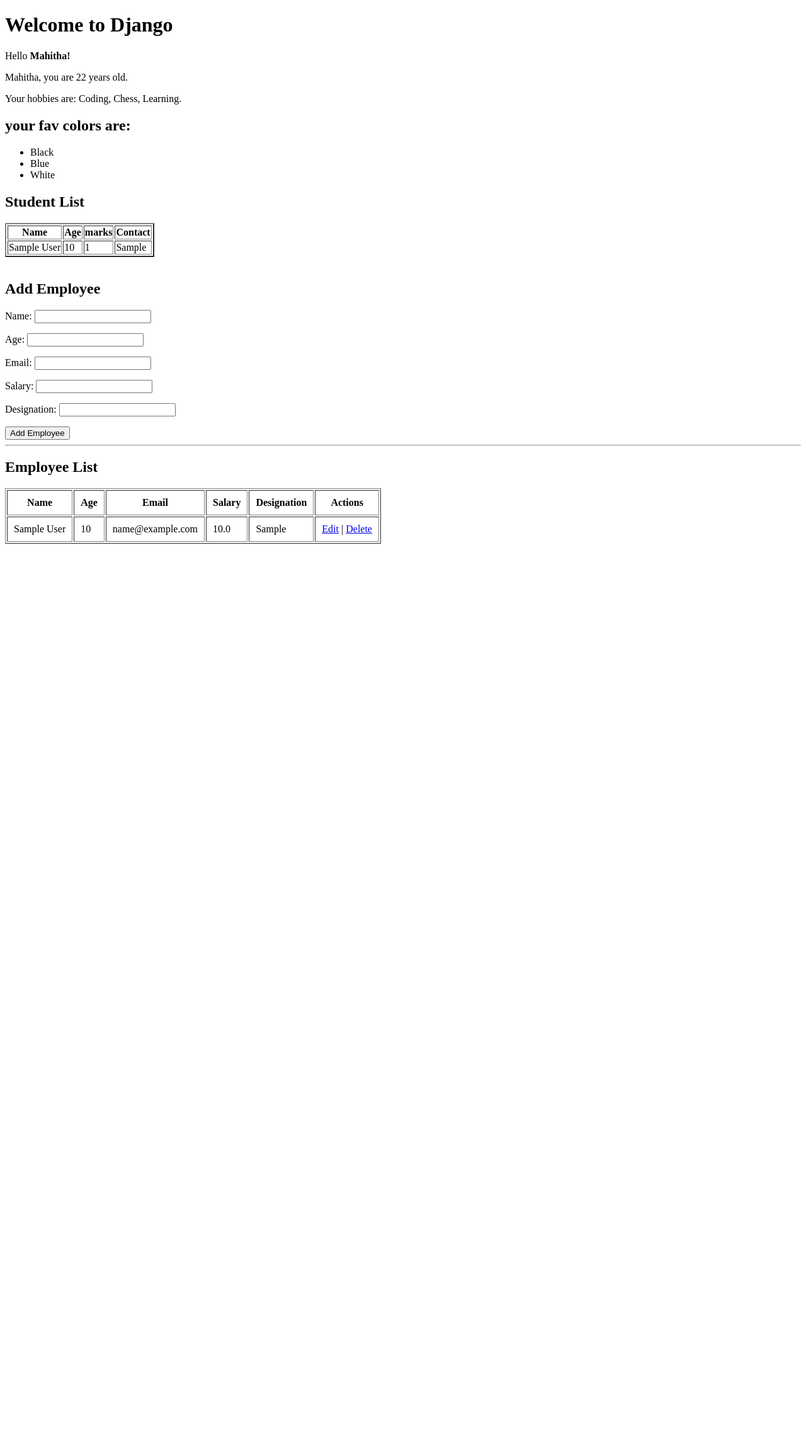
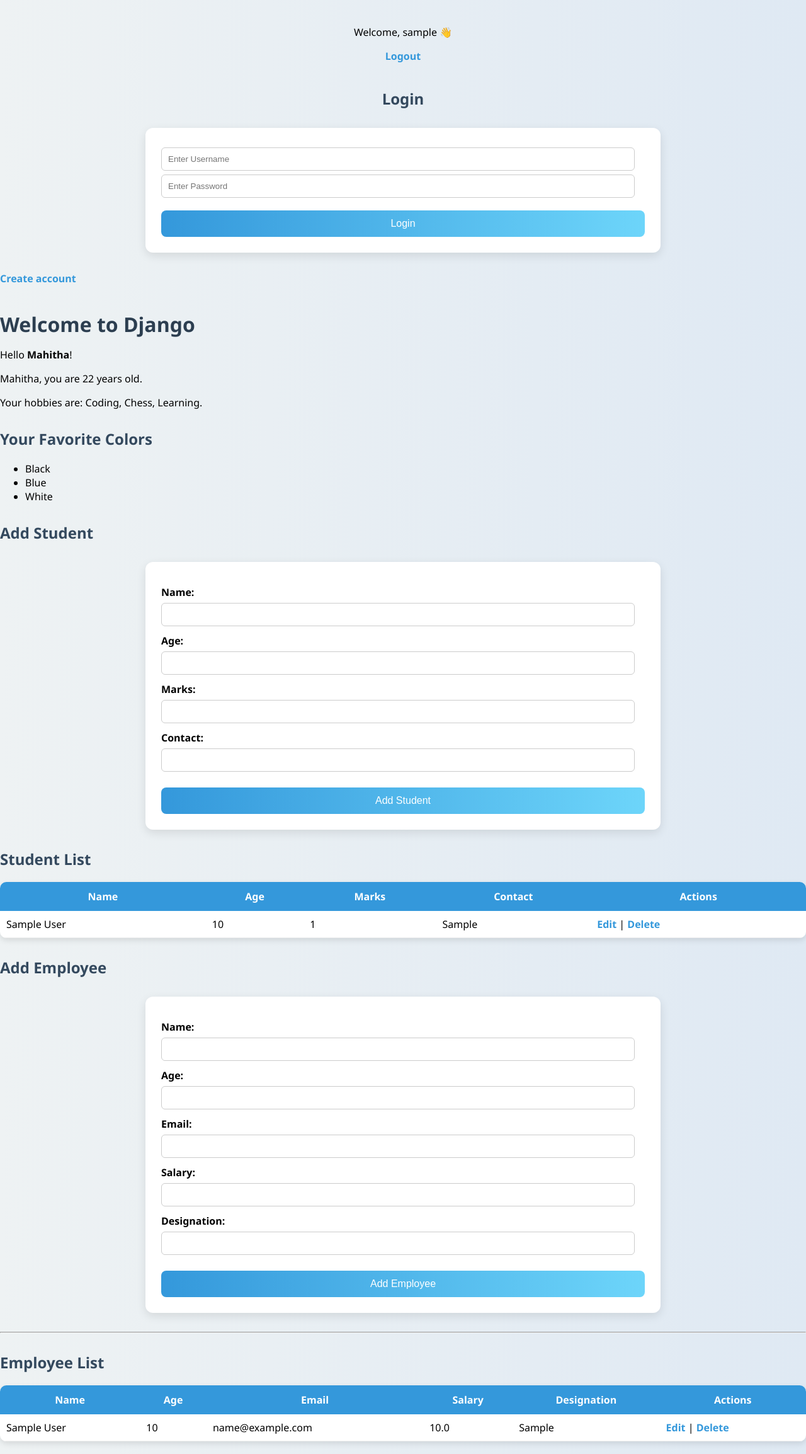
Before and after one commit to maahi89/Python_learn, a Django app: page / in a window 1280 px wide. Shown: the whole page at 63% size. Before the commit the page ends 863 px from the top, so only its background shows below. Run offline with Django 5.2, Linux system fonts and the light colour scheme; a user stored in the database is signed in; tables that the repository leaves empty hold one stand-in row (values such as "Sample post").

Commit message:
Added login and logout form and added students form

```diff
--- a/django/hello/templates/index.html
+++ b/django/hello/templates/index.html
@@ -1,43 +1,107 @@
 <!DOCTYPE html>
 <html lang="en">
+{% load static %}
 <head>
-    <meta charset="UTF-8">
     <meta name="viewport" content="width=device-width, initial-scale=1.0">
-    <title>Document</title>
+    <title>Django App</title>
+
+    <link rel="stylesheet" href="{% static 'css/style.css' %}">
 </head>
 <body>
+    <div class="container">
+
+    <p>Welcome, {{ request.user.username }} 👋</p>
+
+    <a href="{% url 'logout' %}">Logout</a>
+
+    <!-- rest of your content -->
+
+</div>
+
+<div class="auth-box">
+
+    <center><h2>Login</h2></center>
+
+    <form method="POST">
+        {% csrf_token %}
+
+        <input type="text" name="username" placeholder="Enter Username">
+        <input type="password" name="password" placeholder="Enter Password">
+
+        <button type="submit">Login</button>
+    </form>
+
+    <a href="{% url 'signup' %}">Create account</a>
+
+</div>
+
+
+    <div class="container"></div>
+
     <h1>Welcome to Django</h1>
-    <p>Hello <b> {{ name }}!</b></p>
-    <p>{{name}}, you are {{ age }} years old.</p>
-    <p>Your hobbies are: {{ hobbies|join:", "}}.</p>
-    <h2>your fav colors are:</h2>
+
+    <p>Hello <b>{{ name }}</b>!</p>
+    <p>{{ name }}, you are {{ age }} years old.</p>
+    <p>Your hobbies are: {{ hobbies|join:", " }}.</p>
+
+    <h2>Your Favorite Colors</h2>
     <ul>
         {% for color in fav_color %}
-            <li> {{ color }} </li>
+            <li>{{ color }}</li>
         {% endfor %}
     </ul>
 
+<h2>Add Student</h2>
 
+<form method="POST">
+    {% csrf_token %}
+
+    <label>Name:</label>
+    {{ student_form.name }}
+    <p class="error">{{ student_form.name.errors }}</p>
+
+    <label>Age:</label>
+    {{ student_form.age }}
+    <p class="error">{{ student_form.age.errors }}</p>
+
+    <label>Marks:</label>
+    {{ student_form.marks }}
+    <p class="error">{{ student_form.marks.errors }}</p>
+
+    <label>Contact:</label>
+    {{ student_form.contact }}
+    <p class="error">{{ student_form.contact.errors }}</p>
+
+    <button type="submit" name="student_submit">Add Student</button>
+</form>
+
+
+    <!-- STUDENT TABLE -->
  <h2>Student List</h2>
-</ul>
-<table border="2">
+
+<table>
     <tr>
         <th>Name</th>
         <th>Age</th>
-        <th>marks</th>
+        <th>Marks</th>
         <th>Contact</th>
+        <th>Actions</th>
     </tr>
+
     {% for student in students %}
     <tr>
         <td>{{ student.name }}</td>
         <td>{{ student.age }}</td>
         <td>{{ student.marks }}</td>
         <td>{{ student.contact }}</td>
+        <td>
+            <a href="{% url 'update_student' student.id %}">Edit</a> |
+            <a href="{% url 'delete_student' student.id %}">Delete</a>
+        </td>
     </tr>
     {% endfor %}
 </table>
-<br>
-
+    <!-- EMPLOYEE FORM -->
     <h2>Add Employee</h2>
 
     <form method="POST">
@@ -45,26 +109,26 @@
 
         <label>Name:</label>
         {{ form.name }}
-    <p style="color:red;">{{ form.name.errors }}</p>
+        <p class="error">{{ form.name.errors }}</p>
 
         <label>Age:</label>
         {{ form.age }}
-    <p style="color:red;">{{ form.age.errors }}</p>
+        <p class="error">{{ form.age.errors }}</p>
 
         <label>Email:</label>
         {{ form.email }}
-    <p style="color:red;">{{ form.email.errors }}</p>
+        <p class="error">{{ form.email.errors }}</p>
 
         <label>Salary:</label>
         {{ form.salary }}
-    <p style="color:red;">{{ form.salary.errors }}</p>
+        <p class="error">{{ form.salary.errors }}</p>
 
         <label>Designation:</label>
         {{ form.designation }}
-    <p style="color:red;">{{ form.designation.errors }}</p>
+        <p class="error">{{ form.designation.errors }}</p>
 
         {% if form.non_field_errors %}
-        <div style="color:red;">
+            <div class="error">
                 {{ form.non_field_errors }}
             </div>
         {% endif %}
@@ -74,9 +138,10 @@
 
     <hr>
 
+    <!-- EMPLOYEE TABLE -->
     <h2>Employee List</h2>
 
-<table border="1" cellpadding="10">
+    <table>
         <tr>
             <th>Name</th>
             <th>Age</th>
@@ -96,13 +161,10 @@
             <td>
                 <a href="{% url 'update_employee' emp.id %}">Edit</a> |
                 <a href="{% url 'delete_employee' emp.id %}">Delete</a>
-
             </td>
         </tr>
         {% endfor %}
     </table>
-
-
-
+</div>
 </body>
 </html>
```
Lines whose indentation alone changed are shown as unchanged.
